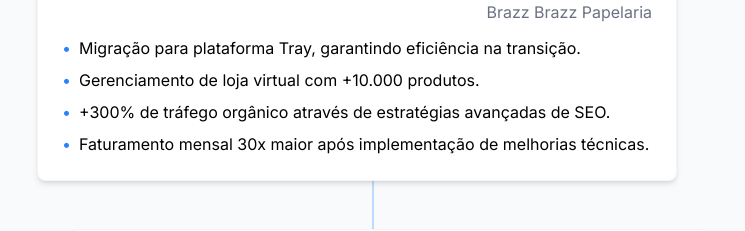
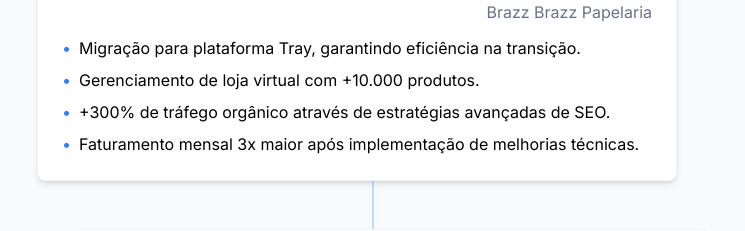
Before and after one commit to jonathandcosta/next_jonathan, a Next.js app: page / in a window 1280 px wide. Shown: the part 2327-2558 px from the top of the page, without its empty margins (267-1012 px from the left). Built offline with nearby package versions, Linux system fonts and the light colour scheme.

Commit message:
Update ExperienceTimeLine.tsx
change mesage "30x" to "3x"

```diff
--- a/src/components/ExperienceTimeLine.tsx
+++ b/src/components/ExperienceTimeLine.tsx
@@ -12,7 +12,7 @@ export default function ExperienceTimeline() {
         "Migração para plataforma Tray, garantindo eficiência na transição.",
         "Gerenciamento de loja virtual com +10.000 produtos.",
         "+300% de tráfego orgânico através de estratégias avançadas de SEO.",
-        "Faturamento mensal 30x maior após implementação de melhorias técnicas."
+        "Faturamento mensal 3x maior após implementação de melhorias técnicas."
       ]
     },
     {
```
